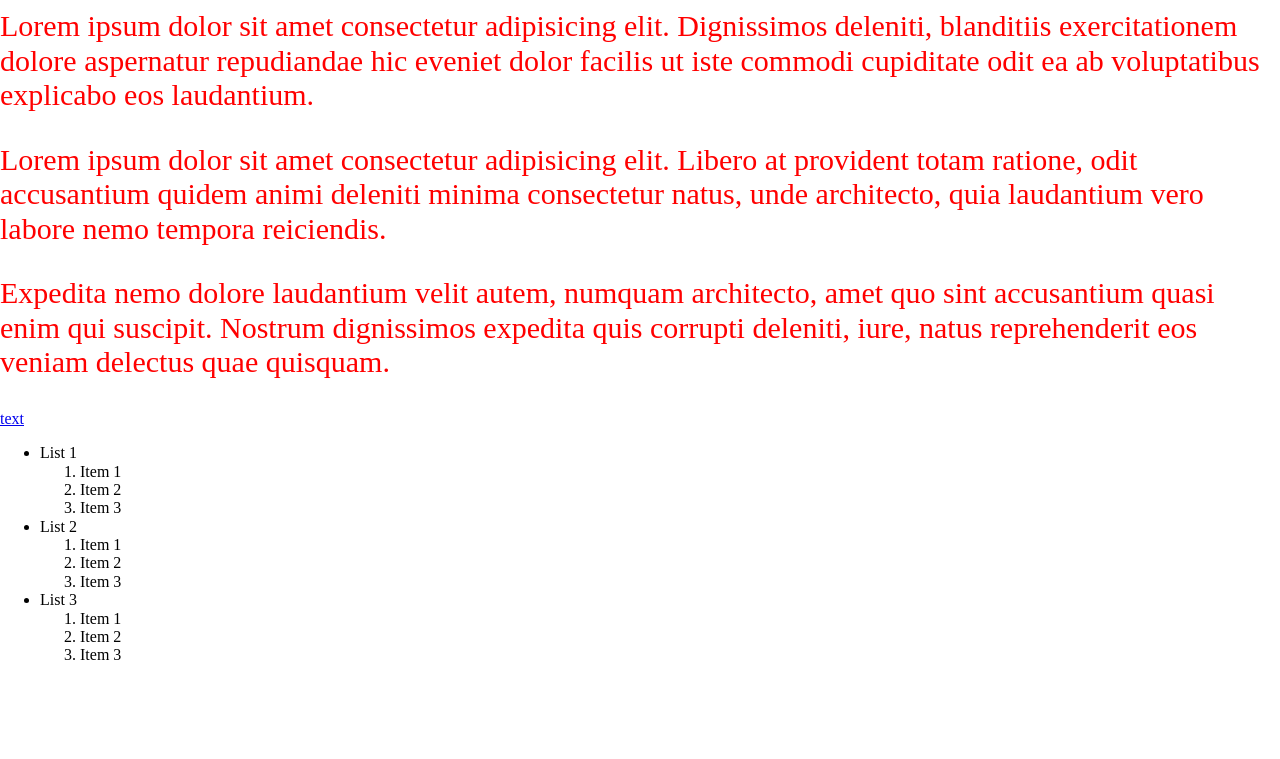
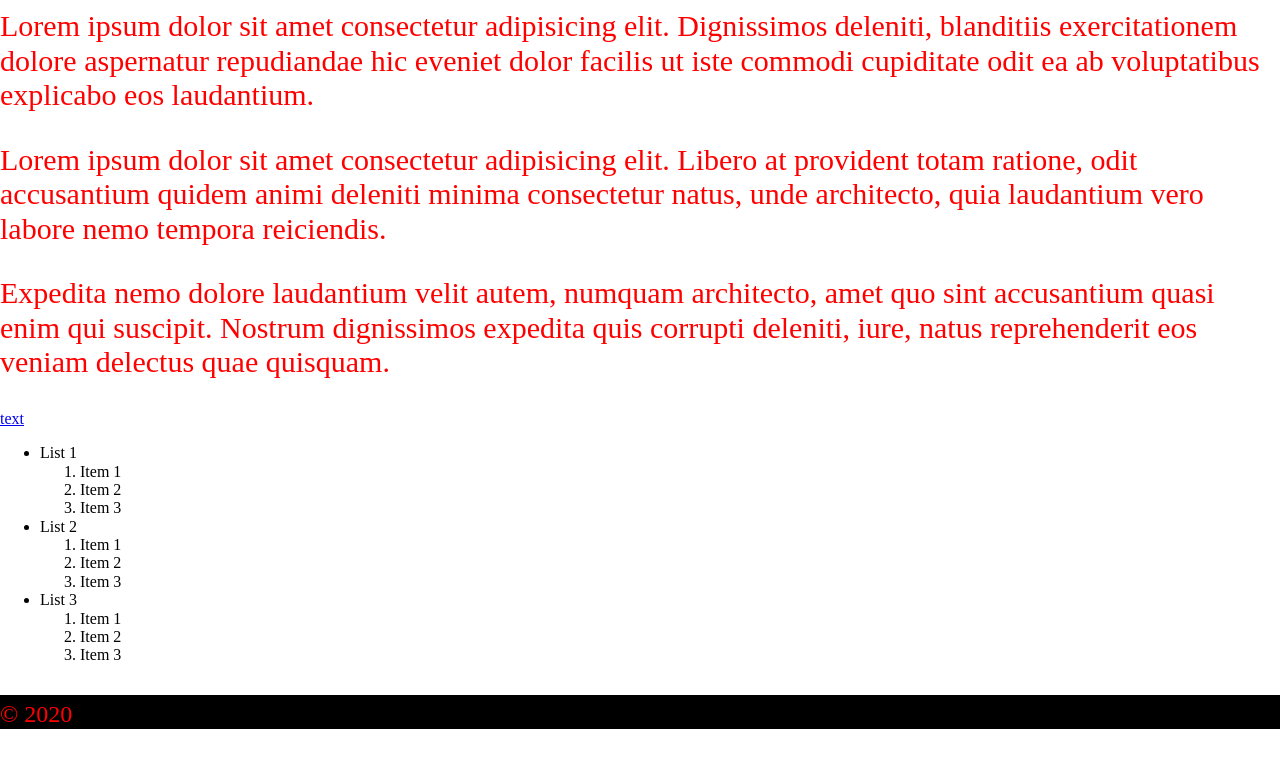
Before and after one commit to jmsherry/test5445, a plain HTML site: page index.html in a window 1280 px wide. Shown: the part 79-838 px from the top of the page. Before the commit the page ends 800 px from the top, so only its background shows below. Drawn offline with nearby package versions, Linux system fonts and the light colour scheme.

Commit message:
new footer

```diff
--- a/index.html
+++ b/index.html
@@ -87,6 +87,9 @@
     <li>Item 19</li>
     <li>Item 20</li>
   </ul> -->
+  <footer>
+    <p><small>&copy; 2020</small></p>
+  </footer>
 
 </body>
 
--- a/styles/styles.css
+++ b/styles/styles.css
@@ -81,6 +81,11 @@ header {
   color: white;
 }
 
+footer {
+  background-color: black;
+  color: red;
+}
+
 p {
   color: red !important;
   font-size: 30px;
```
